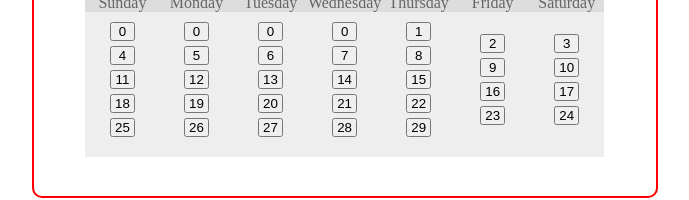
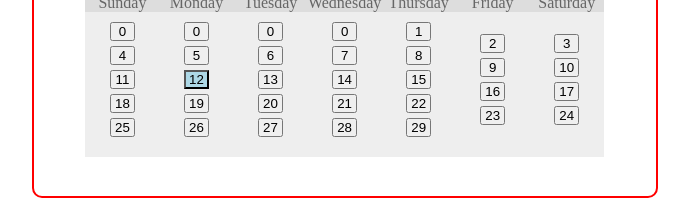
Before and after one commit to dev-martin02/Calendar_project, a React (Vite) app: page / in a window 1280 px wide. Shown: the part 401-601 px from the top of the page, without its empty margins (297-986 px from the left). Built offline with nearby package versions, Linux system fonts and the light colour scheme.

Commit message:
Today's date now have a different background color

```diff
--- a/src/components/body/Calendar/Calendar.jsx
+++ b/src/components/body/Calendar/Calendar.jsx
@@ -58,14 +58,12 @@ export default function Calendar() {
       nextMonth = 0;
       nextYear++;
     }
-
     setInitialDate(new Date(nextYear, nextMonth));
   };
 
   const handlePrevMonth = () => {
     let prevMonth = initialDate.getMonth() - 1;
     let prevYear = initialDate.getFullYear();
-
     if (prevMonth < 0) {
       prevMonth = 11;
       prevYear--;
@@ -88,6 +86,22 @@ export default function Calendar() {
     setCurrentYear(initialDate.getFullYear());
   }, [initialDate]);
 
+  const todayDate = () => {
+    const today = new Date().getDate();
+    let num;
+    week.map((data) => {
+      data.date.filter((x) => {
+        if (x === today) {
+          num = x;
+        }
+        console.log(num);
+      });
+    });
+
+    return num;
+  };
+
+  todayDate();
   return (
     <div id="container">
       <h1>
@@ -115,8 +129,15 @@ export default function Calendar() {
                     .sort((a, b) => a - b)
                     .map((day) => (
                       <li key={day}>
-                        {" "}
-                        <button onClick={triggerAction}>{day}</button>
+                        <button
+                          onClick={triggerAction}
+                          style={{
+                            backgroundColor:
+                              day === todayDate() ? "lightblue" : "none",
+                          }}
+                        >
+                          {day}
+                        </button>
                       </li>
                     ))}
                 </ul>
```
